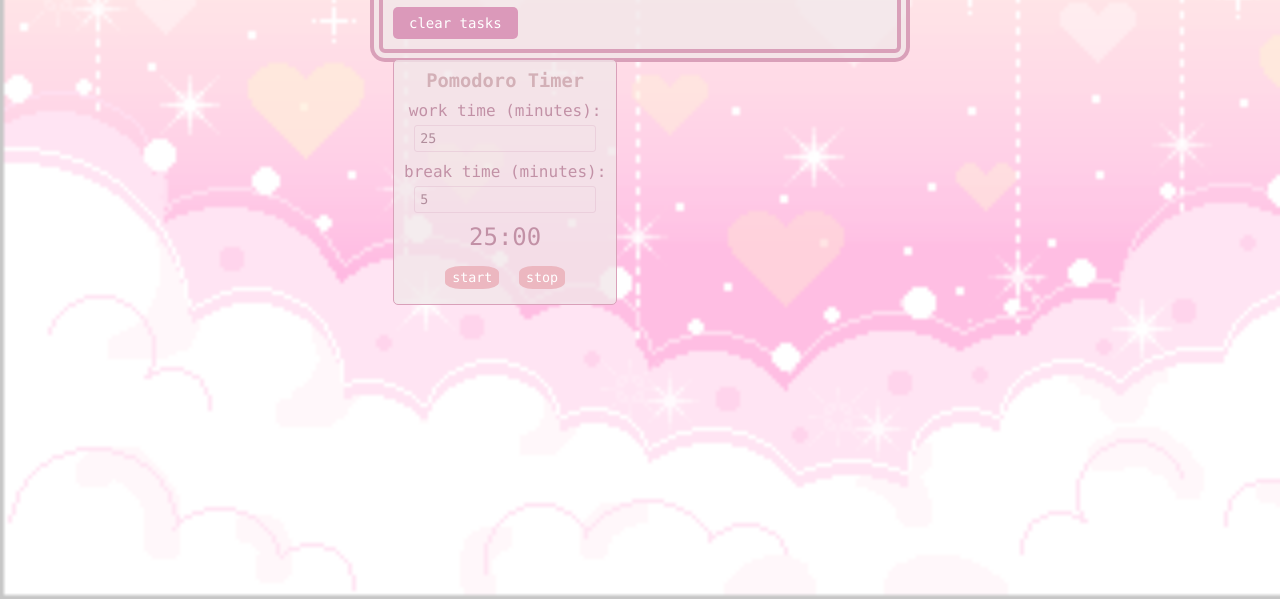
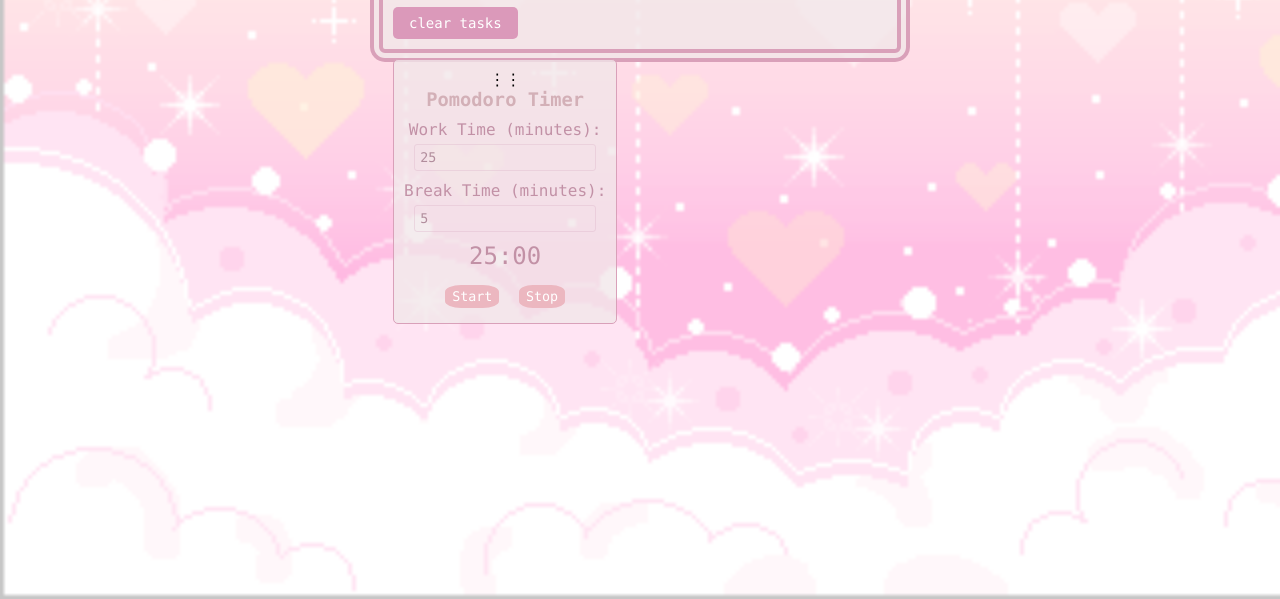
Before and after one commit to nasolily/basic_todo, a plain HTML site: page index.html in a window 1280 px wide. Shown: the part 201-800 px from the top of the page. Drawn offline with Linux system fonts and the light colour scheme.

Commit message:
Update index.html

```diff
--- a/index.html
+++ b/index.html
@@ -22,14 +22,15 @@
             <button class="clear-button" onclick="clearTasks()">clear tasks</button>
 
             <div id="pomodoro-timer">
+                <div id="drag-handle">⋮⋮</div>
                 <h3>Pomodoro Timer</h3>
-                <label for="workTime">work time (minutes):</label>
+                <label for="workTime">Work Time (minutes):</label>
                 <input type="number" id="workTime" value="25">
-                <label for="breakTime">break time (minutes):</label>
+                <label for="breakTime">Break Time (minutes):</label>
                 <input type="number" id="breakTime" value="5">
                 <div id="timer">25:00</div>
-                <button id="startButton">start</button>
-                <button id="stopButton">stop</button>
+                <button id="startButton">Start</button>
+                <button id="stopButton">Stop</button>
                 <audio id="startSound" src="start.wav"></audio>
                 <audio id="endSound" src="end.wav"></audio>
             </div>
```
